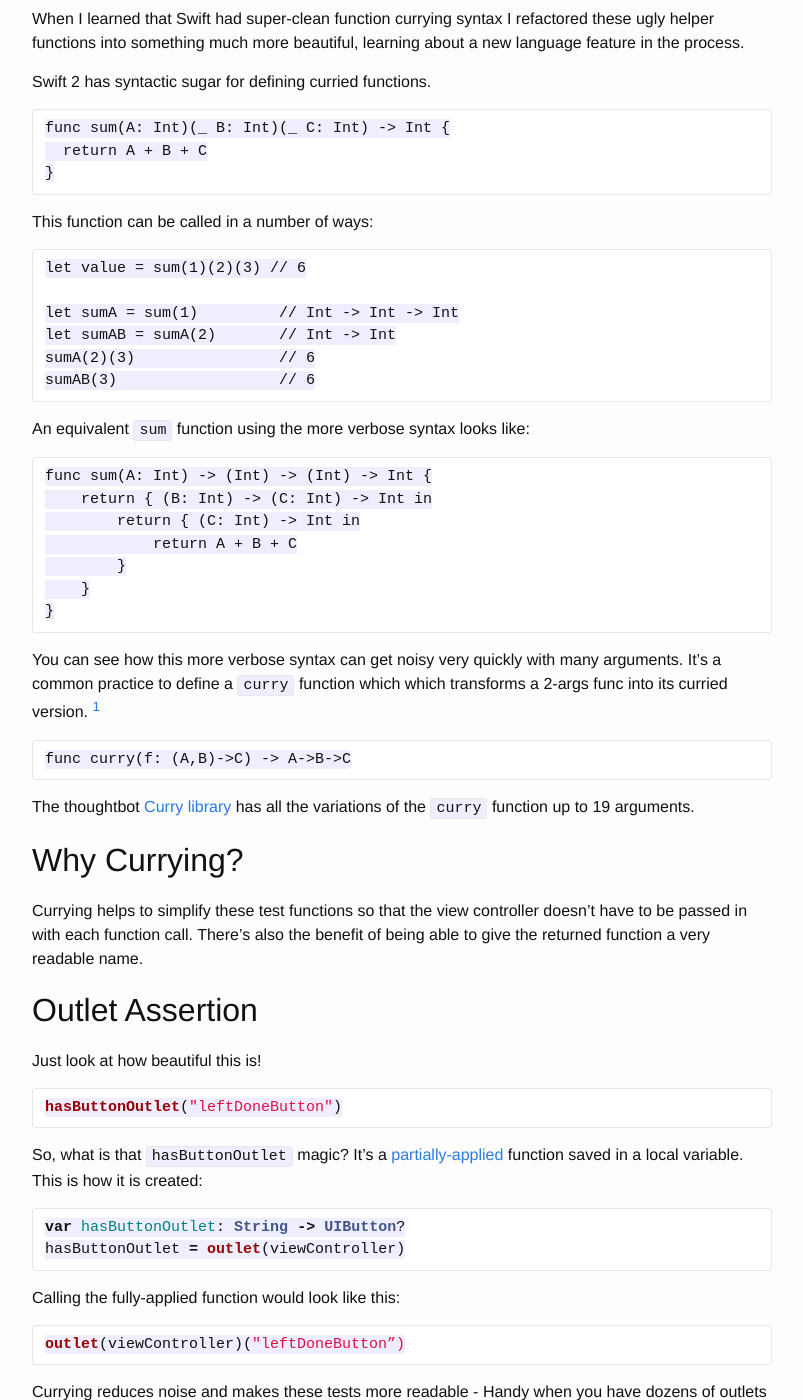
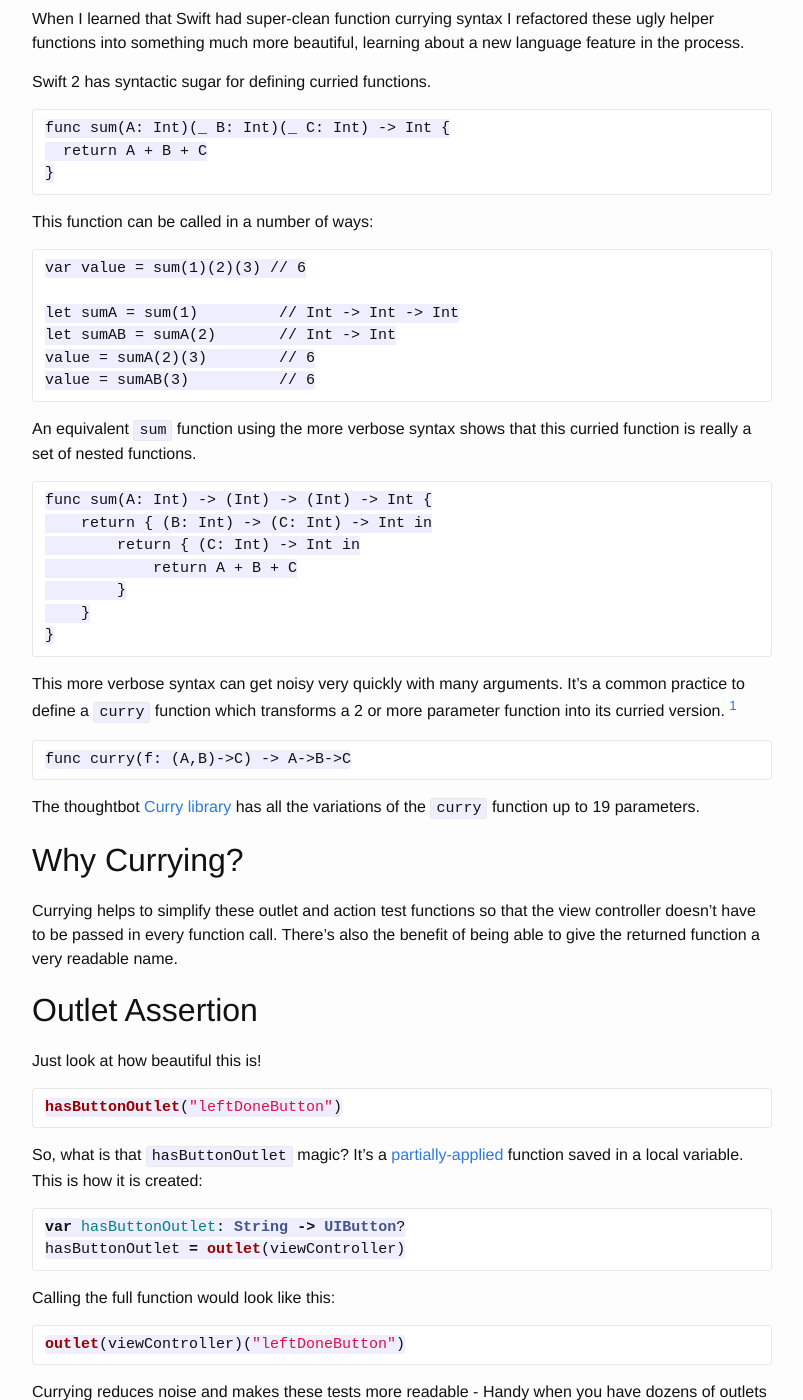
Before and after one commit to phatblat/reflog, a Jekyll site: the page built from www/_posts/2016-04-29-testing-iboutlets-and-ibactions-with-curried-functions-in-swift.markdown, in a window 1280 px wide and 1400 px high, scrolled down 1418 px. Shown: the whole window, without its empty margins (238-1041 px from the left). Built offline with Jekyll 4.4.1, drawn with Linux system fonts in a browser that asks for light colours; emoji names are drawn with the system emoji font; some of the changed text lies outside the part shown.

Commit message:
Edits to outlet action post

````diff
--- a/www/_posts/2016-04-29-testing-iboutlets-and-ibactions-with-curried-functions-in-swift.markdown
+++ b/www/_posts/2016-04-29-testing-iboutlets-and-ibactions-with-curried-functions-in-swift.markdown
@@ -38,15 +38,15 @@ func sum(A: Int)(_ B: Int)(_ C: Int) -> Int {
 This function can be called in a number of ways:
 
 ```
-let value = sum(1)(2)(3) // 6
+var value = sum(1)(2)(3) // 6
 
 let sumA = sum(1)         // Int -> Int -> Int
 let sumAB = sumA(2)       // Int -> Int
-sumA(2)(3)                // 6
-sumAB(3)                  // 6
+value = sumA(2)(3)        // 6
+value = sumAB(3)          // 6
 ```
 
-An equivalent `sum` function using the more verbose syntax looks like:
+An equivalent `sum` function using the more verbose syntax shows that this curried function is really a set of nested functions.
 
 ```
 func sum(A: Int) -> (Int) -> (Int) -> Int {
@@ -58,7 +58,7 @@ func sum(A: Int) -> (Int) -> (Int) -> Int {
 }
 ```
 
-You can see how this more verbose syntax can get noisy very quickly with many arguments. It's a common practice to define a `curry` function which which transforms a 2-args func into its curried version. [^curry-func]
+This more verbose syntax can get noisy very quickly with many arguments. It's a common practice to define a `curry` function which transforms a 2 or more parameter function into its curried version. [^curry-func]
 
 [^curry-func]: As I've learned from @aligatr
 
@@ -66,11 +66,11 @@ You can see how this more verbose syntax can get noisy very quickly with many ar
 func curry(f: (A,B)->C) -> A->B->C
 ```
 
-The thoughtbot [Curry library](https://github.com/thoughtbot/Curry/blob/master/Source/Curry.swift) has all the variations of the `curry` function up to 19 arguments.
+The thoughtbot [Curry library](https://github.com/thoughtbot/Curry/blob/master/Source/Curry.swift) has all the variations of the `curry` function up to 19 parameters.
 
 ## Why Currying?
 
-Currying helps to simplify these test functions so that the view controller doesn't have to be passed in with each function call. There's also the benefit of being able to give the returned function a very readable name.
+Currying helps to simplify these outlet and action test functions so that the view controller doesn't have to be passed in every function call. There's also the benefit of being able to give the returned function a very readable name.
 
 ## Outlet Assertion
 
@@ -80,22 +80,22 @@ Just look at how beautiful this is!
 hasButtonOutlet("leftDoneButton")
 ```
 
-So, what is that `hasButtonOutlet` magic? It’s a [partially-applied](https://en.m.wikipedia.org/wiki/Partial_application) function  saved in a local variable. This is how it is created:
+So, what is that `hasButtonOutlet` magic? It’s a [partially-applied](https://en.m.wikipedia.org/wiki/Partial_application) function saved in a local variable. This is how it is created:
 
 ```swift
 var hasButtonOutlet: String -> UIButton?
 hasButtonOutlet = outlet(viewController)
 ```
 
-Calling the fully-applied function would look like this:
+Calling the full function would look like this:
 
 ```swift
-outlet(viewController)("leftDoneButton”)
+outlet(viewController)("leftDoneButton")
 ```
 
 Currying reduces noise and makes these tests more readable - Handy when you have dozens of outlets and are chasing down which one you mistyped.
 
-Here's what a condensed definition of `outlet` looks like:
+Here is a condensed definition of the `outlet` curried function:
 
 ```swift
 func outlet<T>(viewController: UIViewController) -> (String) -> T? {
@@ -123,14 +123,14 @@ receivesAction("didTapDone", from: "leftDoneButton")
 
 One caveat is that they require an outlet on the thing sending the action. A lot of the time an outlet isn’t necessary for an action-sending UI element, but I haven’t found a way to get the actions from the view controller (yet).
 
-Here’s the setup for the partially-applied `receivesAction`:
+Here is the setup for the partially-applied `receivesAction`:
 
 ```swift
 var receivesAction: (String, from: String) -> Void
 receivesAction = action(viewController)
 ```
 
-The implementation of the `action` function is more complex as getting to the action differs depending on whether the UI element is a `UIBarButtonItem` or a type of `UIControl`. [^action-test]
+Implementation of the `action` function is more complex as getting to the IBAction differs depending on whether the UI element is a `UIBarButtonItem` or a type of `UIControl`. [^action-test]
 
 [^action-test]: This bit of UIKit magic is from @qcoding's [post on Stack Overflow](http://stackoverflow.com/questions/18699524/is-it-possible-to-test-ibaction) for how to test IBActions.
 
@@ -215,7 +215,7 @@ fourChainedFunctions(1)(2)(3)(4)
 
 [^curried-function-example]: Borrowed with :heart: from the **Almighty Kraken** [http://krakendev.io/blog/hipster-swift#currying](http://krakendev.io/blog/hipster-swift#currying)
 
-Versions of these outlet/action assertion functions using the older, cleaner  syntactic-sugary function currying can be reviewed on the [`deprecated-syntax`](https://github.com/phatblat/CurriedOutletFunctions/blob/deprecated-syntax/CurriedOutletFunctionsTests/SpecFunctions.swift#L47) tag of the example repo.
+Versions of these outlet/action assertion functions using the older, cleaner syntactic-sugary function currying can be reviewed on the [`deprecated-syntax`](https://github.com/phatblat/CurriedOutletFunctions/blob/deprecated-syntax/CurriedOutletFunctionsTests/SpecFunctions.swift#L47) tag of the example repo.
 
 Apple, you can take my sweet curry, but you'll never take my Sriracha.
 
````
